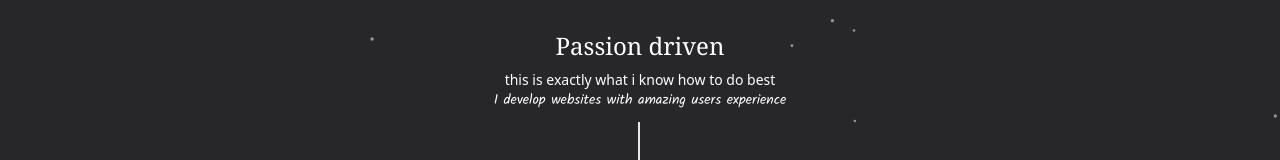
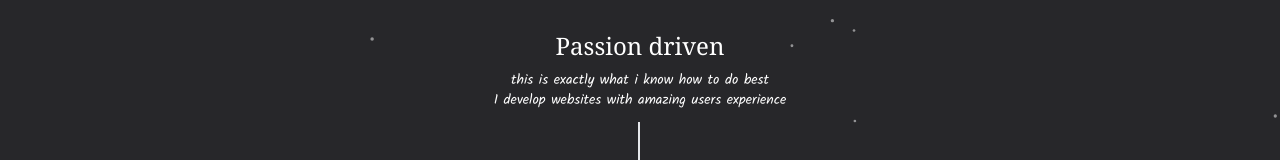
Before and after one commit to Razak002/zakson-portfolio, a React (Create React App) app: page / in a window 1280 px wide. Shown: the part 323-483 px from the top of the page. Built offline with nearby package versions, Linux system fonts and the light colour scheme.

Commit message:
fonts update

```diff
--- a/src/components/Passion.jsx
+++ b/src/components/Passion.jsx
@@ -6,7 +6,7 @@ function Passion() {
 
             <h2 className='text-2xl md:p-2 text-white text-center font-serif'>Passion driven</h2>
 
-            <h1 className=' text-white  text-sm text-center '>this is exactly what i know how to do best</h1>
+            <h1 className=' text-white  text-sm font-kalam text-center '>this is exactly what i know how to do best</h1>
 
             <p className='text-center mb-3 font-kalam text-sm'>I develop websites with amazing users experience</p>
 
```
